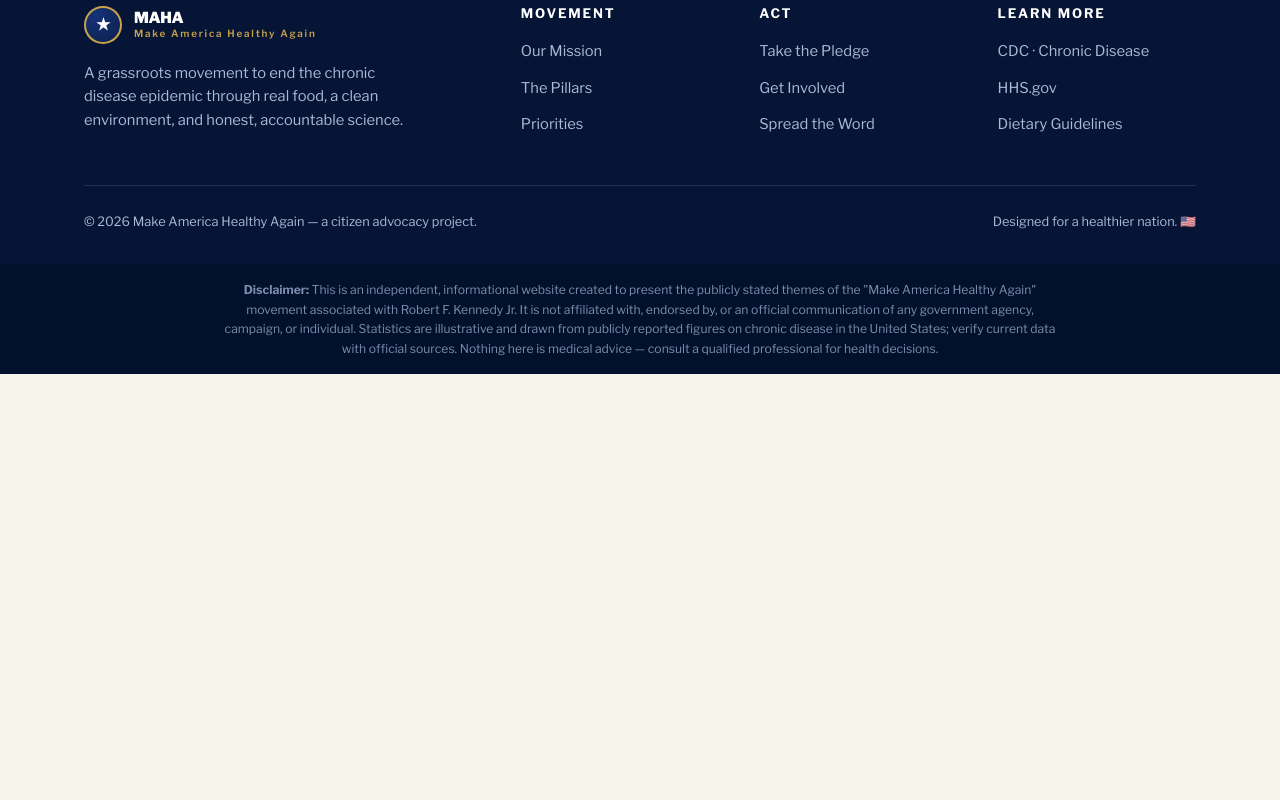
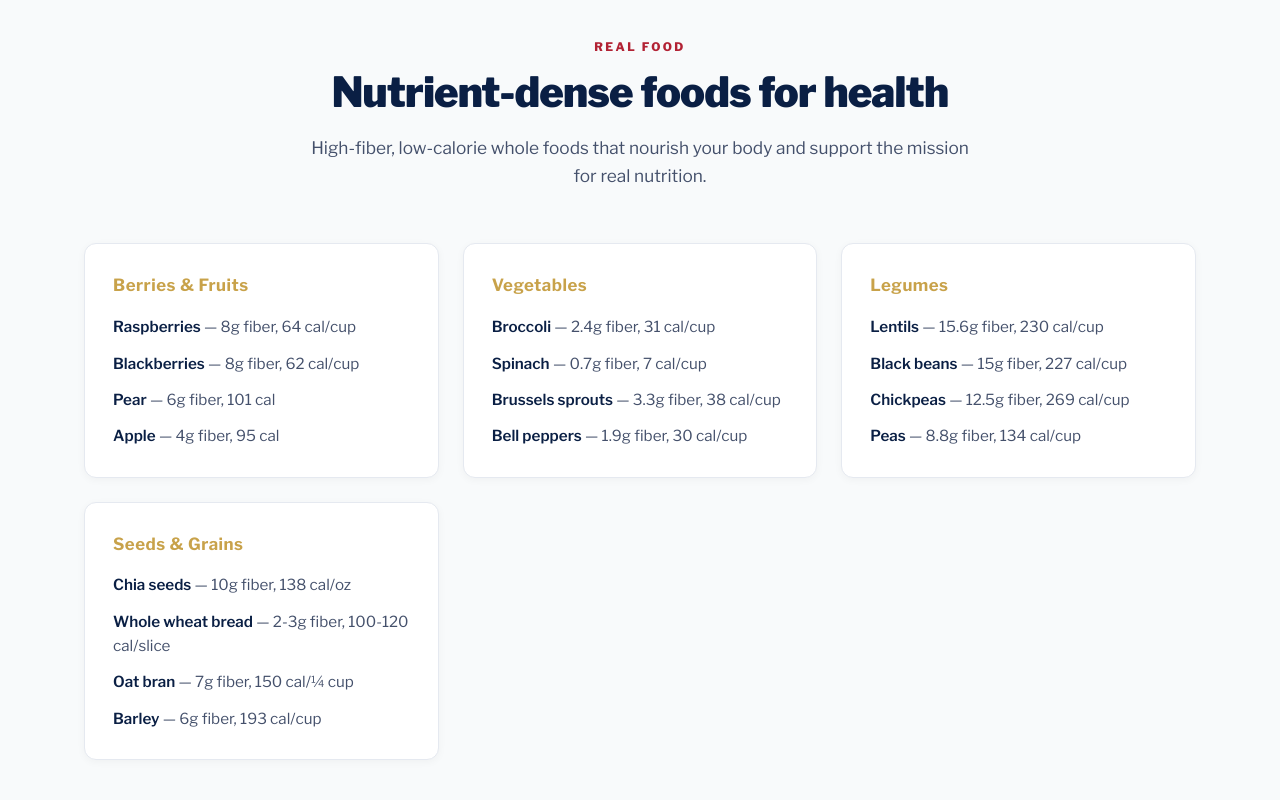
Before and after one commit to santai-artifacts/jay-make-america-healthy-again-codebase, a plain HTML site: page index.html in a window 1280 px wide. Shown: the part 5100-5900 px from the top of the page. Before the commit the page ends 5474 px from the top, so only its background shows below. Drawn offline with nearby package versions, Linux system fonts and the light colour scheme.

Commit message:
can you add some high fiber low calorie options to the website?

```diff
--- a/index.html
+++ b/index.html
@@ -270,6 +270,17 @@
     .foot-grid { grid-template-columns: 1fr; }
   }
 
+  #nutrition { padding: 96px 0; background: #f8fafb; }
+  #nutrition h2 { font-size: clamp(1.8rem, 4vw, 2.6rem); font-weight: 900; color: var(--navy); }
+  .nutrition-grid { display: grid; grid-template-columns: repeat(auto-fit, minmax(280px, 1fr)); gap: 24px; margin-top: 48px; }
+  .nutrition-card { background: #fff; border-radius: 12px; padding: 28px; border: 1px solid #e5e9f0; box-shadow: 0 2px 8px rgba(0,0,0,.04); transition: transform 0.3s ease, box-shadow 0.3s ease; }
+  .nutrition-card:hover { transform: translateY(-4px); box-shadow: 0 8px 24px rgba(0,0,0,.08); }
+  .nutrition-category { font-weight: 700; font-size: 1.05rem; color: var(--gold); margin-bottom: 16px; letter-spacing: 0.5px; }
+  .nutrition-card ul { list-style: none; padding: 0; margin: 0; }
+  .nutrition-card li { font-size: 0.95rem; line-height: 1.6; color: var(--ink-soft); margin-bottom: 12px; }
+  .nutrition-card li:last-child { margin-bottom: 0; }
+  .nutrition-card strong { color: var(--navy); font-weight: 600; }
+
   @media (prefers-reduced-motion: reduce) {
     * { scroll-behavior: auto !important; }
     .reveal { opacity: 1; transform: none; transition: none; }
@@ -499,6 +510,54 @@
       </div>
     </section>
 
+    <section id="nutrition">
+      <div class="wrap">
+        <div class="section-head reveal" style="margin-inline:auto;text-align:center">
+          <div class="kicker">Real Food</div>
+          <h2>Nutrient-dense foods for health</h2>
+          <p style="margin-inline:auto">High-fiber, low-calorie whole foods that nourish your body and support the mission for real nutrition.</p>
+        </div>
+        <div class="nutrition-grid">
+          <div class="nutrition-card reveal">
+            <div class="nutrition-category">Berries & Fruits</div>
+            <ul>
+              <li><strong>Raspberries</strong> — 8g fiber, 64 cal/cup</li>
+              <li><strong>Blackberries</strong> — 8g fiber, 62 cal/cup</li>
+              <li><strong>Pear</strong> — 6g fiber, 101 cal</li>
+              <li><strong>Apple</strong> — 4g fiber, 95 cal</li>
+            </ul>
+          </div>
+          <div class="nutrition-card reveal">
+            <div class="nutrition-category">Vegetables</div>
+            <ul>
+              <li><strong>Broccoli</strong> — 2.4g fiber, 31 cal/cup</li>
+              <li><strong>Spinach</strong> — 0.7g fiber, 7 cal/cup</li>
+              <li><strong>Brussels sprouts</strong> — 3.3g fiber, 38 cal/cup</li>
+              <li><strong>Bell peppers</strong> — 1.9g fiber, 30 cal/cup</li>
+            </ul>
+          </div>
+          <div class="nutrition-card reveal">
+            <div class="nutrition-category">Legumes</div>
+            <ul>
+              <li><strong>Lentils</strong> — 15.6g fiber, 230 cal/cup</li>
+              <li><strong>Black beans</strong> — 15g fiber, 227 cal/cup</li>
+              <li><strong>Chickpeas</strong> — 12.5g fiber, 269 cal/cup</li>
+              <li><strong>Peas</strong> — 8.8g fiber, 134 cal/cup</li>
+            </ul>
+          </div>
+          <div class="nutrition-card reveal">
+            <div class="nutrition-category">Seeds & Grains</div>
+            <ul>
+              <li><strong>Chia seeds</strong> — 10g fiber, 138 cal/oz</li>
+              <li><strong>Whole wheat bread</strong> — 2-3g fiber, 100-120 cal/slice</li>
+              <li><strong>Oat bran</strong> — 7g fiber, 150 cal/¼ cup</li>
+              <li><strong>Barley</strong> — 6g fiber, 193 cal/cup</li>
+            </ul>
+          </div>
+        </div>
+      </div>
+    </section>
+
   </main>
 
   <!-- FOOTER -->
```
